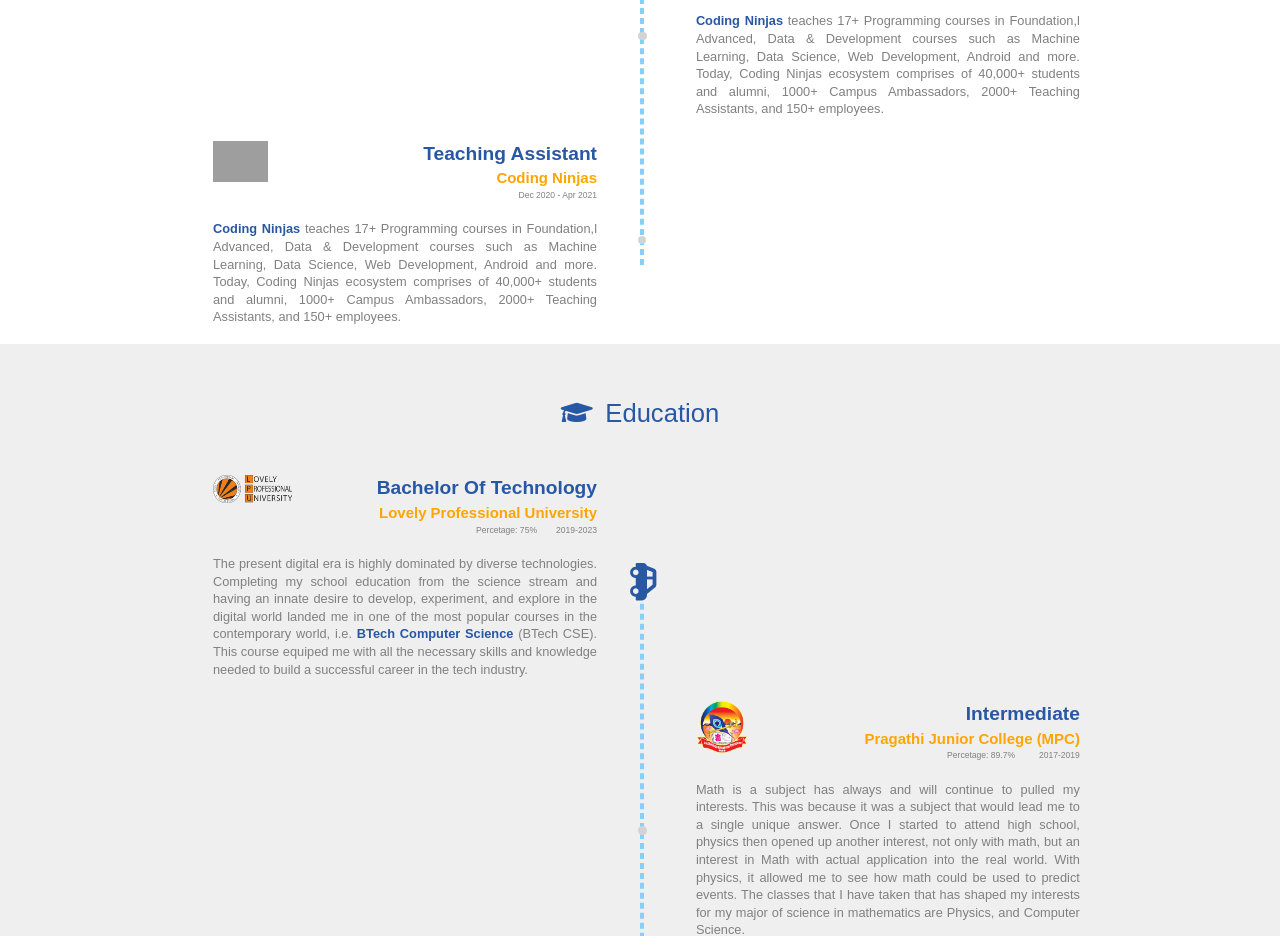
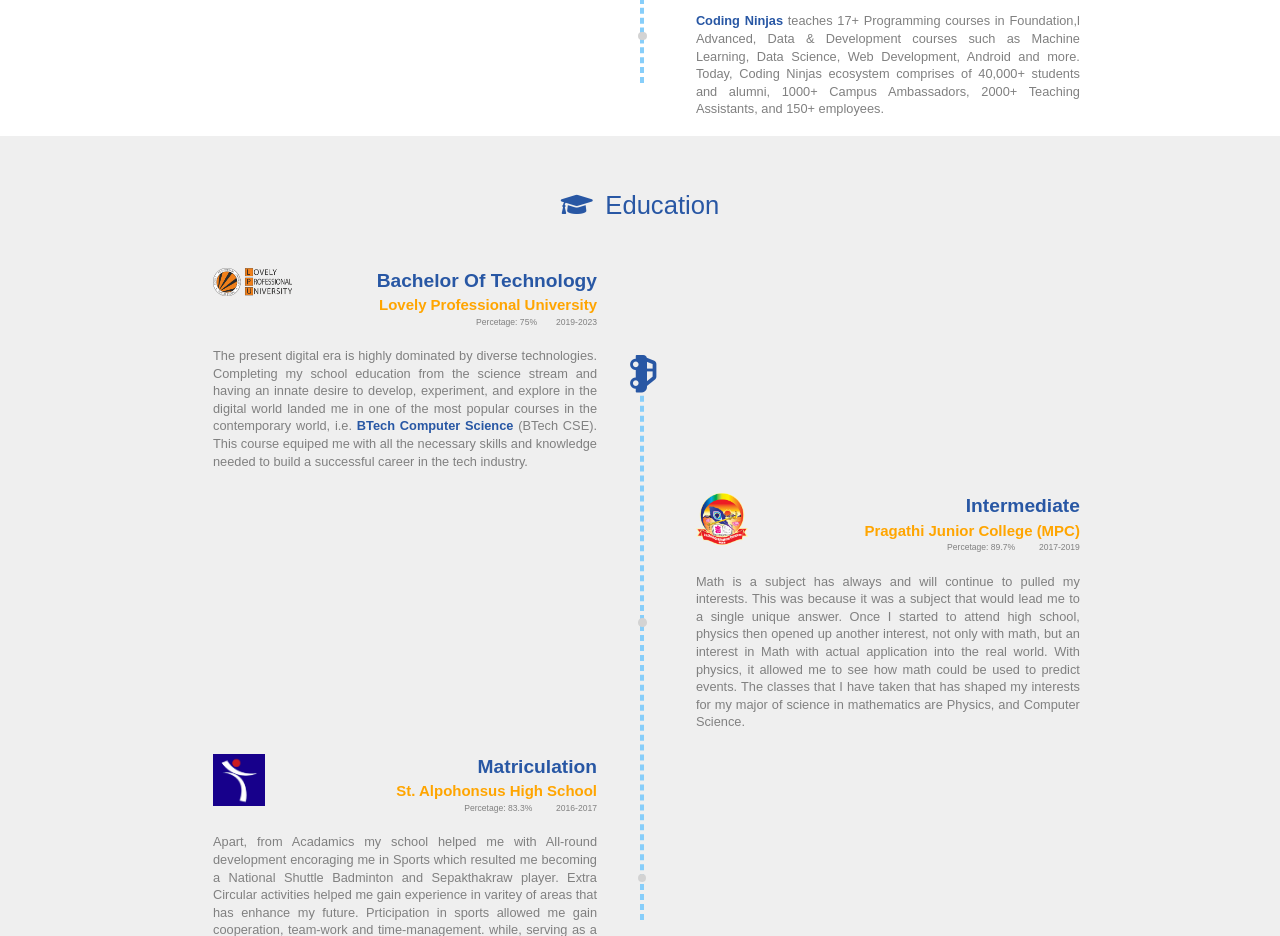
Before and after one commit to RuthvickReddy2001/ruthvickreddyresume-online, a plain HTML site: page index.html in a window 1280 px wide. Shown: the part 1542-2478 px from the top of the page. Drawn offline with Linux system fonts and the light colour scheme; grey boxes are pictures that could not be loaded.

Commit message:
Update index.html

```diff
--- a/index.html
+++ b/index.html
@@ -204,7 +204,7 @@
                             Coding Ninjas ecosystem comprises of 40,000+ students and alumni, 1000+ Campus Ambassadors,
                             2000+ Teaching Assistants, and 150+ employees.</p>
                 </div>
-                <div class="timeline-box">
+<!--                 <div class="timeline-box">
                     <div></div>
                     <h2 style=" color:#2857a4; margin: 4px 0px; margin-bottom: 10px;">Teaching Assistant</h6>
                         <h3 style="color:orange; margin: -3px 0px;">Coding Ninjas</h3>
@@ -214,7 +214,7 @@
                             courses such as Machine Learning, Data Science, Web Development, Android and more. Today,
                             Coding Ninjas ecosystem comprises of 40,000+ students and alumni, 1000+ Campus Ambassadors,
                             2000+ Teaching Assistants, and 150+ employees.</p>
-                </div>
+                </div> -->
                 <div class=timeline-divider>
                     <div class="timeline-traveller"><i class="fas fa-plane"></i></div>
                 </div>
```
